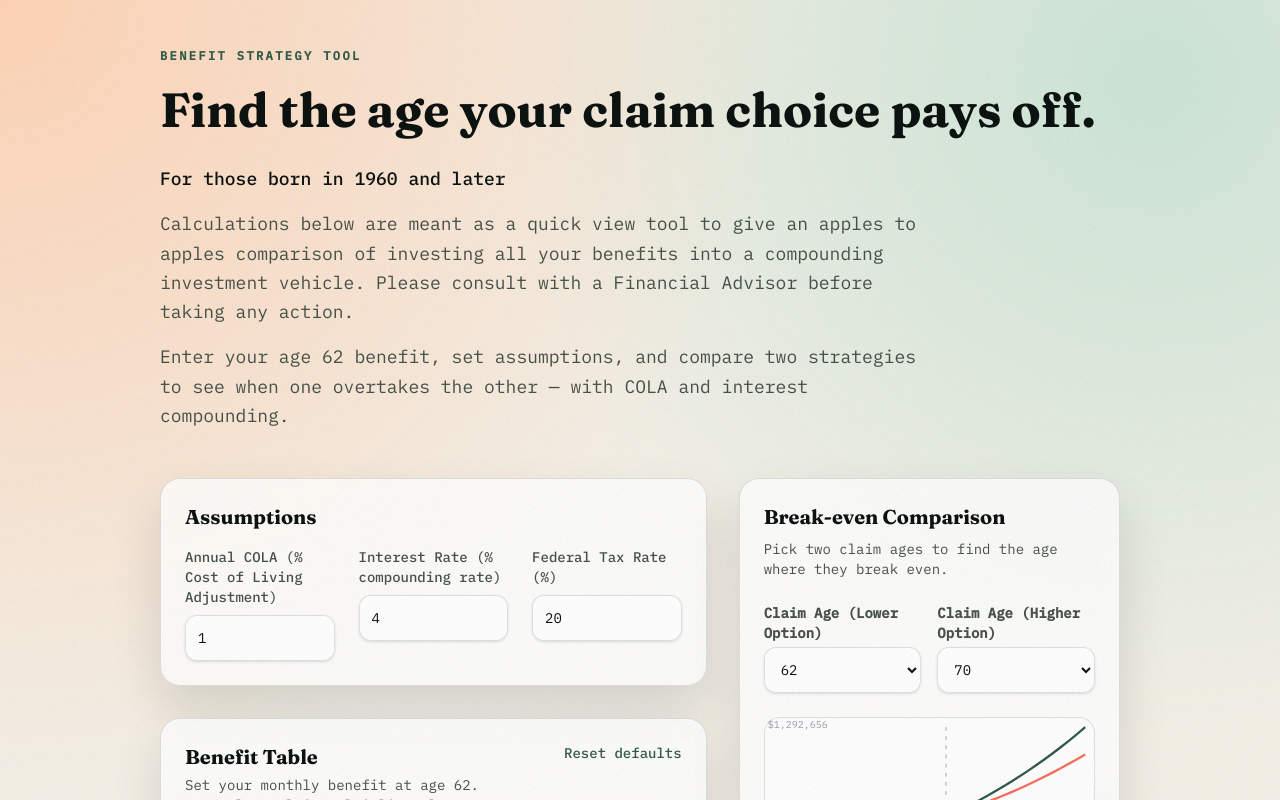
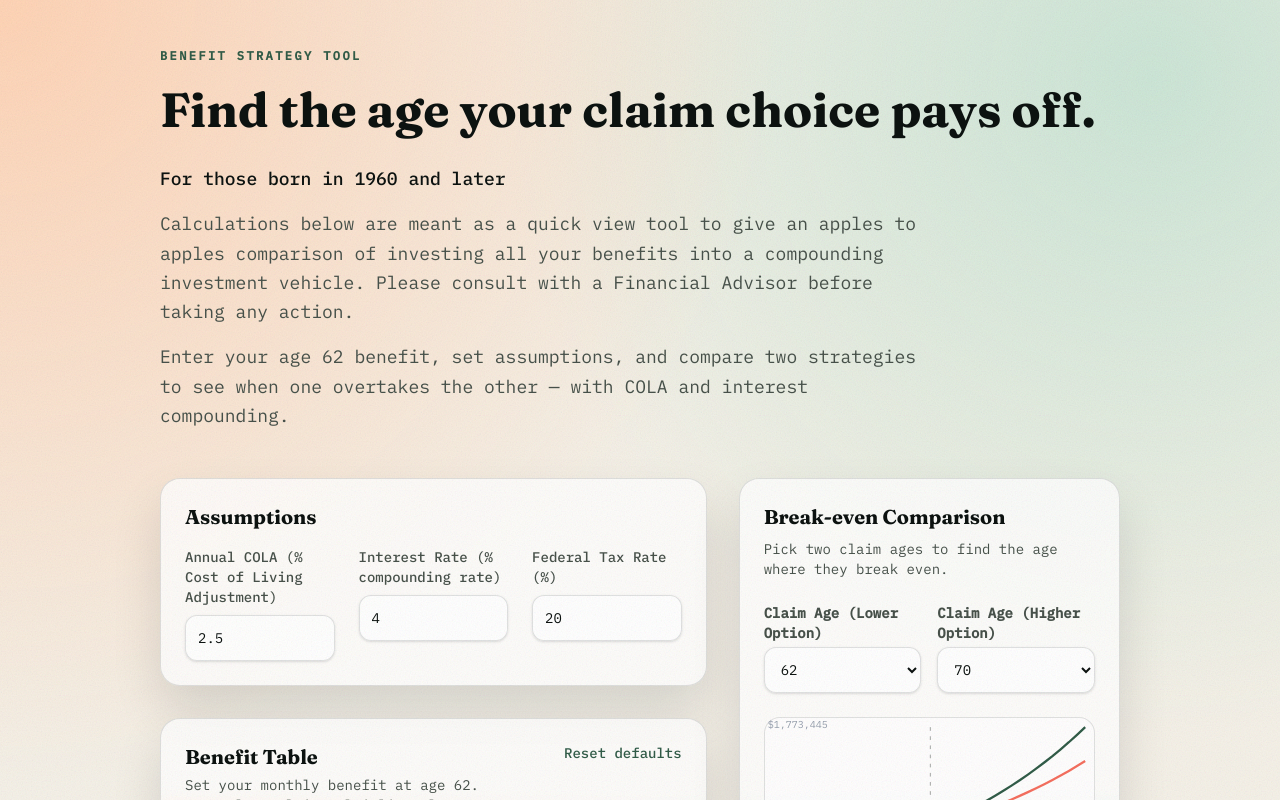
Before and after one commit to TheSafo/social-sec, a React (Vite) app in the folder modern-social-sec/: page / in a window 1280 px wide. Shown: the top 800 px of the page. Built offline with nearby package versions, Linux system fonts and the light colour scheme.

Commit message:
Update App.tsx

```diff
--- a/modern-social-sec/src/App.tsx
+++ b/modern-social-sec/src/App.tsx
@@ -15,7 +15,7 @@ import {
 function App() {
   const [baseBenefit, setBaseBenefit] = useState('1200');
   const [throughAge, setThroughAge] = useState('85');
-  const [cola, setCola] = useState('1');
+  const [cola, setCola] = useState('2.5');
   const [interest, setInterest] = useState('4');
   const [federalTaxRate, setFederalTaxRate] = useState('20');
   const [claimAgeA, setClaimAgeA] = useState(62);
```
